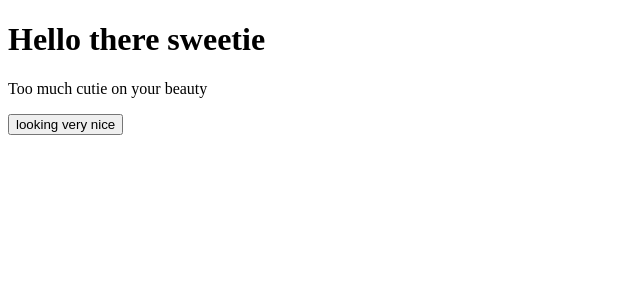
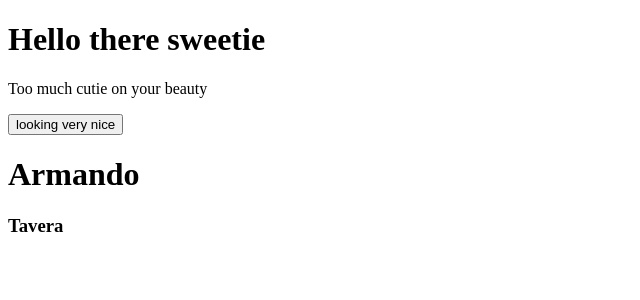
Before and after one commit to taveramex/reactTestApp, a React (Vite) app: page / in a window 1280 px wide. Shown: the top 300 px of the page, without its empty margins (0-640 px from the left). Built offline with nearby package versions, Linux system fonts and the light colour scheme.

Commit message:
1er tarea

```diff
--- a/src/App.tsx
+++ b/src/App.tsx
@@ -1,3 +1,5 @@
+import MyAwesomeApp from "./components/MyAwesomeApp";
+
 export function App() {
     return (
         <>
@@ -6,6 +8,7 @@ export function App() {
                 Too much cutie on your beauty
             </p>
             <button>looking very nice</button>
+            <MyAwesomeApp />
         </>
     );
 }
--- /dev/null
+++ b/src/components/MyAwesomeApp.tsx
@@ -0,0 +1,12 @@
+import React from 'react';
+
+const MyAwesomeApp: React.FC = () => {
+    return (
+        <div>
+            <h1>Armando</h1>
+            <h3>Tavera</h3>
+        </div>
+    );
+};
+
+export default MyAwesomeApp;
```
